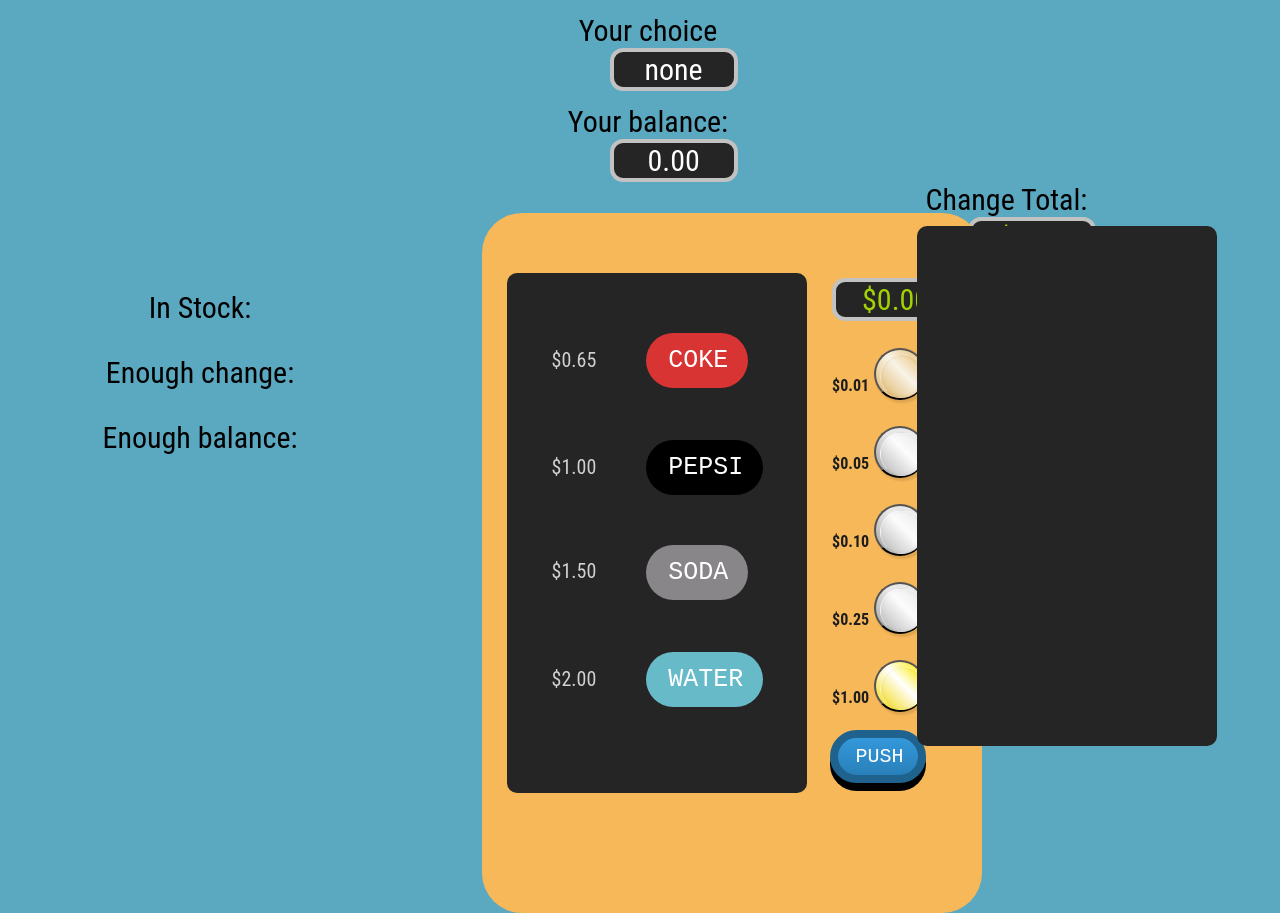
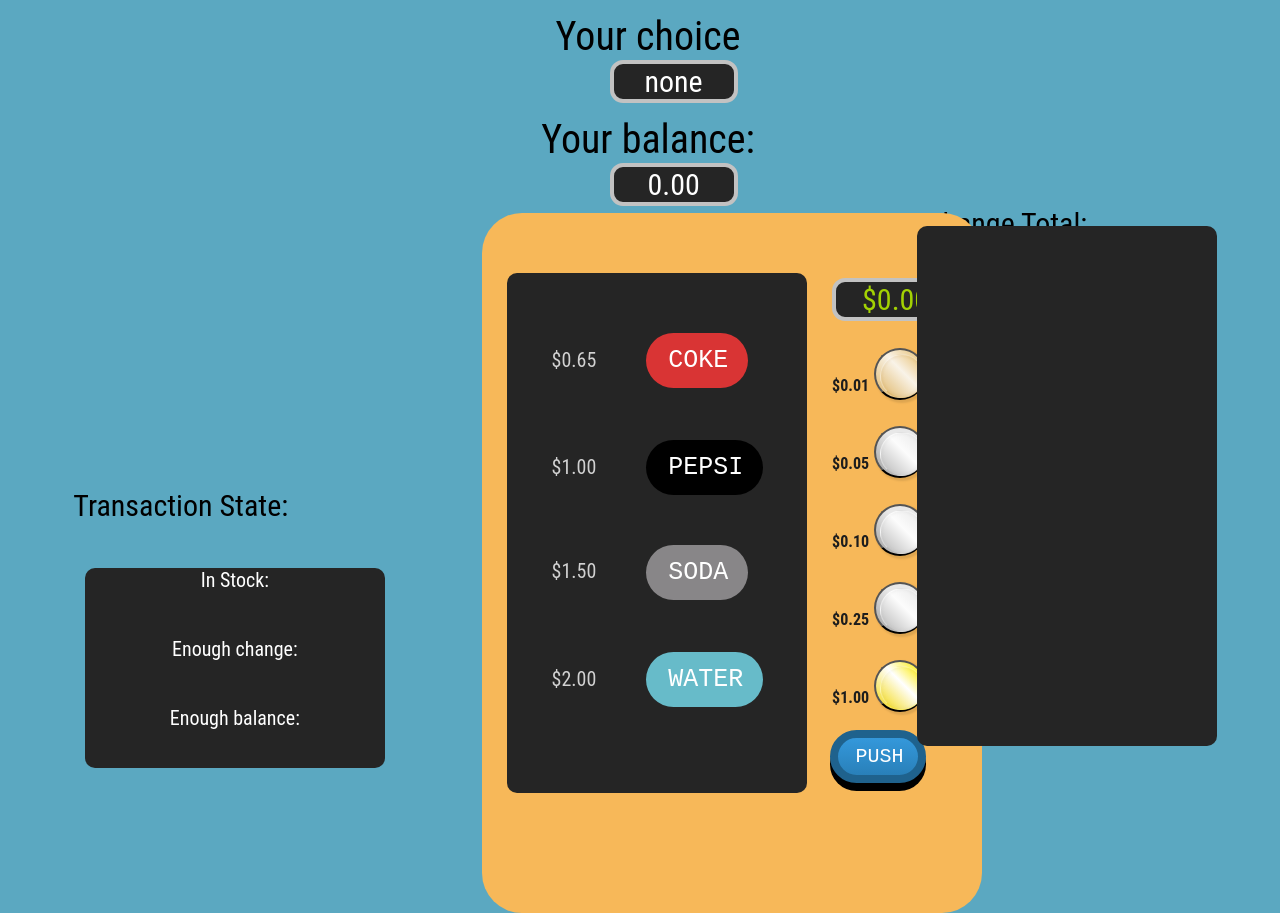
Before and after one commit to HuascarMC/vending-machine, a React (Create React App) app: page / in a window 1280 px wide. Built offline with nearby package versions, Linux system fonts and the light colour scheme.

Commit message:
transaction state renders succesfully

```diff
--- a/src/Containers/BucketContainer/BucketContainer.js
+++ b/src/Containers/BucketContainer/BucketContainer.js
@@ -43,10 +43,13 @@ class BucketContainer extends React.Component {
       <div className="bucket">
         { result }
       </div>
-<div>
+      <div className="transaction-state-container">
+        <p className="title-transaction-state">Transaction State: </p>
+        <div className="transaction-state">
           <p className="state-title">In Stock: {JSON.stringify(this.props.state.stockInventoryState) } </p>
           <p className="state-title">Enough change: {JSON.stringify(this.props.state.coinInventoryState) } </p>
           <p className="state-title">Enough balance: {JSON.stringify(this.props.state.balanceState) } </p>
+        </div>
       </div>
     </div>
    );
--- a/src/index.css
+++ b/src/index.css
@@ -17,6 +17,15 @@ button {
 
 .title-total-change {
   margin: 0 0 0 56% !important;
+  font-size: 30px;
+}
+
+.transaction-state-container {
+  margin-top: 20%;
+}
+
+.title-transaction-state {
+  margin: -4% 73% 0 0 !important;
   font-size: 30px;
 }
 
@@ -84,14 +93,30 @@ button {
    font-size: 30px;
 }
 
+.transaction-state {
+  margin-top: 0%;
+  margin-left: 6%;
+  top: 60px;
+  left: 65%;
+  height: 200px;
+  width: 300px;
+  background-color: rgb(37, 37, 37);
+  border-radius: 10px;
+  perspective: 300px;
+}
+
 .state-title {
-  font-size: 30px;
+  font-size: 20px;
   margin-right: 70%;
+  color: white;
+  width: 300px;
+  margin-top: 15%;
+
 }
 
 .title {
   margin: 1% 0 0 0 !important;
-  font-size: 30px;
+  font-size: 40px;
 }
 
 .bucket {
```
Lines whose indentation alone changed are shown as unchanged.
